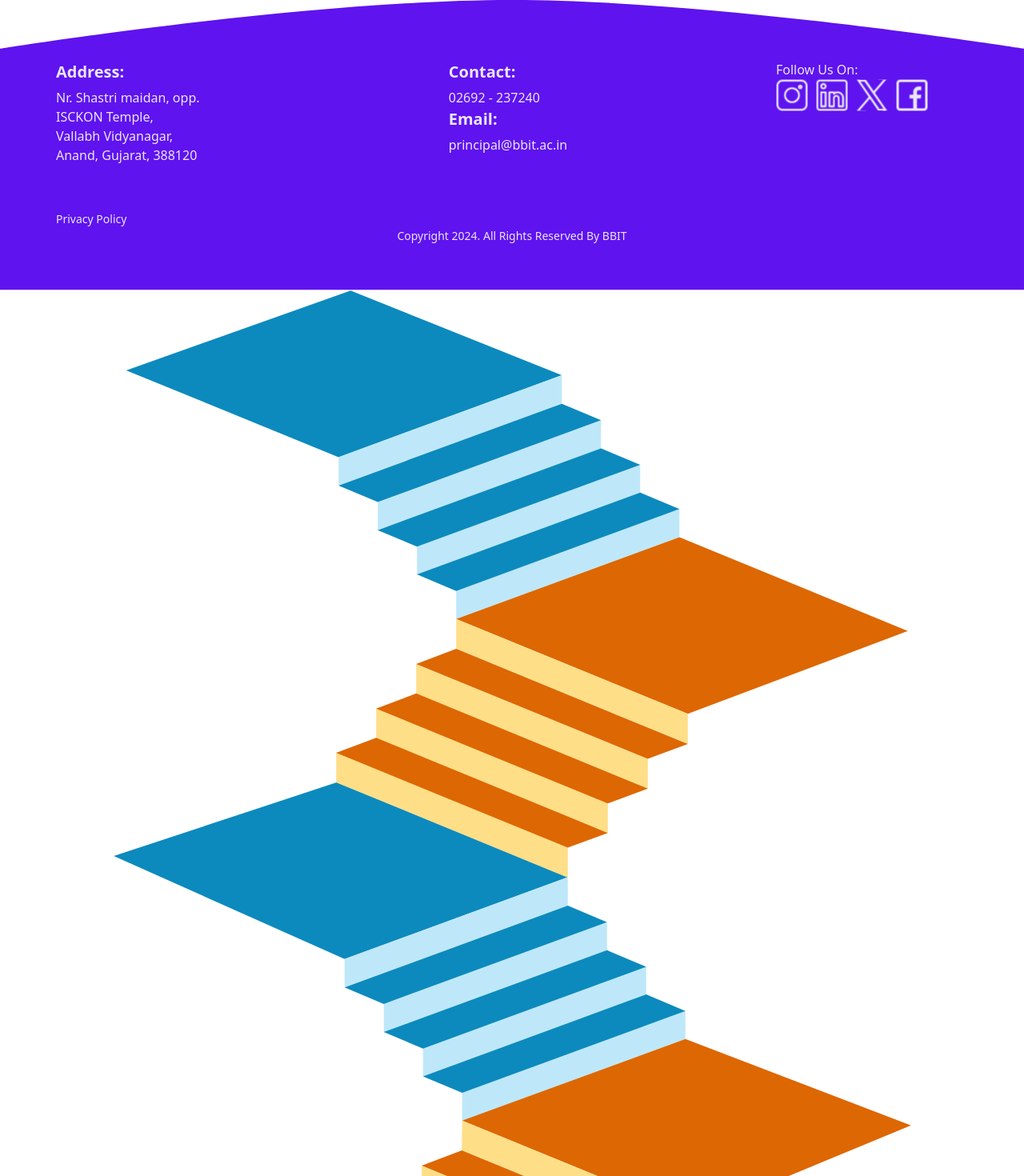
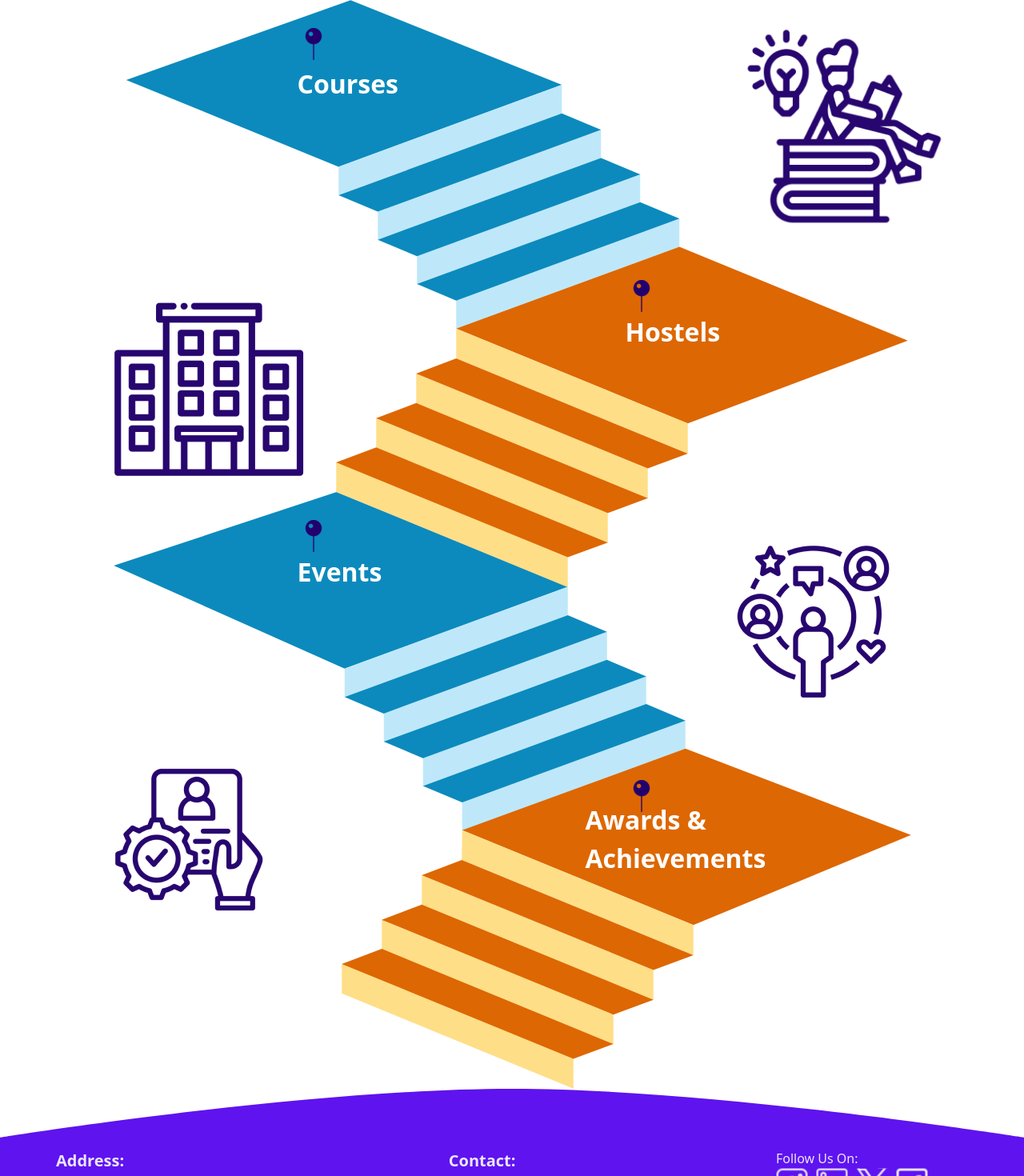
Before and after one commit to Aaditya-T/bbit-website, a Next.js app: page / in a window 1280 px wide. Shown: the top 1470 px of the page at 80% size. Built offline with nearby package versions, Linux system fonts and the light colour scheme.

Commit message:
proper stairs

```diff
--- a/pages/index.js
+++ b/pages/index.js
@@ -3,7 +3,7 @@ import Footer from "../components/footer";
 export default function Home() {
   return (
     <>
-    <Footer />
+
 
     <div className="svgContainer">
 
@@ -49,16 +49,17 @@ export default function Home() {
         <div className="text5"><a href="#">Awards & Achievements</a></div>
       </div>
 
-      <div className="icon1"><img src="/stair_img/icon-1.png" alt="Icon 1"/></div>
-      <div className="icon2"><img src="/stair_img/icon-2.png"  alt="Icon 2"/></div>
-      <div className="icon3"><img src="/stair_img/icon-3.png"  alt="Icon 3"/></div>
-      <div className="icon4"><img src="/stair_img/icon-4.png"  alt="Icon 4"/></div>
-      <div className="icon5"><img src="/stair_img/pin1.png"  alt="Icon 5"/></div>
-      <div className="icon6"><img src="/stair_img/pin1.png" alt="Icon 6"/></div>
-      <div className="icon7"><img src="/stair_img/pin1.png" alt="Icon 7"/></div>
-      <div className="icon8"><img src="/stair_img/pin1.png" alt="Icon 8"/></div>
+      <div className="icon icon1"><img src="/stair_img/icon-1.png" alt="Icon 1"/></div>
+      <div className="icon icon2"><img src="/stair_img/icon-2.png"  alt="Icon 2"/></div>
+      <div className="icon icon3"><img src="/stair_img/icon-3.png"  alt="Icon 3"/></div>
+      <div className="icon icon4"><img src="/stair_img/icon-4.png"  alt="Icon 4"/></div>
+      <div className="icon icon5"><img src="/stair_img/pin1.png"  alt="Icon 5"/></div>
+      <div className="icon icon6"><img src="/stair_img/pin1.png" alt="Icon 6"/></div>
+      <div className="icon icon7"><img src="/stair_img/pin1.png" alt="Icon 7"/></div>
+      <div className="icon icon8"><img src="/stair_img/pin1.png" alt="Icon 8"/></div>
     </div>
 
+    <Footer />
 
 
     </>
--- a/styles/globals.css
+++ b/styles/globals.css
@@ -162,7 +162,6 @@ svg {
       font-size: 10px;
   }
 }
-/* components/SvgComponent.module.css */
 
 .svgContainer {
   position: relative;
@@ -172,58 +171,64 @@ svg {
 }
 
 svg {
+  position: relative;
   width: 100%;
   height: auto;
 }
 
-.overlayText {
+.rand {
   position: absolute;
   color: #000; /* Adjust color as needed */
   font-size: 16px; /* Adjust size as needed */
 }
 
 .text2 {
-  top: 85px; /* Adjust position as needed */
+  top: -1280px; /* Adjust position as needed */
   left: 230px; /* Adjust position as needed */
   color: white;
   font-weight: bolder;
   font-size: xx-large;
   text-decoration: none;
+  position: absolute;
+
 }
 
 .text3 {
-  top: 400px; /* Adjust position as needed */
+  top: -970px; /* Adjust position as needed */
   left: 640px; /* Adjust position as needed */
   color: white;
   font-weight: bolder;
   font-size: xx-large;
+  position: absolute;
 }
 
 .text4 {
-  top: 700px; /* Adjust position as needed */
+  top: -670px; /* Adjust position as needed */
   left: 230px; /* Adjust position as needed */
   color: white;
   font-weight: bolder;
   font-size: xx-large;
+  position: absolute;
 }
 
 .text5 {
-  top: 1025px; /* Adjust position as needed */
-  left: 550px; /* Adjust position as needed */
+  top: -360px; /* Adjust position as needed */
+  left: 590px; /* Adjust position as needed */
   color: white;
   font-weight: bolder;
   font-size: xx-large;
+  position: absolute;
 }
 
 a {
   text-decoration: none;
-  color: white;
+  /* color: white; */
 }
 
 .icon {
   position: absolute;
-  width: 50px; /* Adjust size as needed */
-  height: 50px; /* Adjust size as needed */
+  width: 300px; /* Adjust size as needed */
+  height: 300px; /* Adjust size as needed */
 }
 
 .icon1 { top: 20px; left: 750px; }
@@ -237,7 +242,7 @@ a {
 
 /* Add more styles for other text elements as needed */
 
-.container {
+/* .container {
   padding: 0 2rem;
 }
 
@@ -366,3 +371,4 @@ a {
     filter: invert(1);
   }
 }
+ */
```
